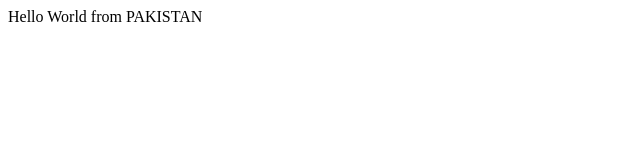
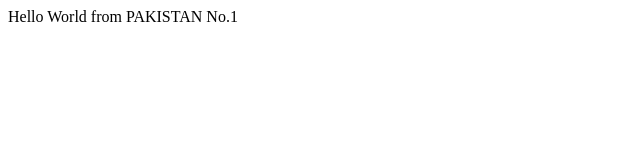
Before and after one commit to sikander13/bootcamp2020, a plain HTML site: page index.html in a window 1280 px wide. Shown: the full height of the page, 0-640 px from the left. Drawn offline with Linux system fonts and the light colour scheme.

Commit message:
change in div

```diff
--- a/index.html
+++ b/index.html
@@ -6,7 +6,7 @@
 </head>
 <body>
     <div>
-        Hello World from PAKISTAN
+        Hello World from PAKISTAN No.1
     </div>
 
 </body>
```
